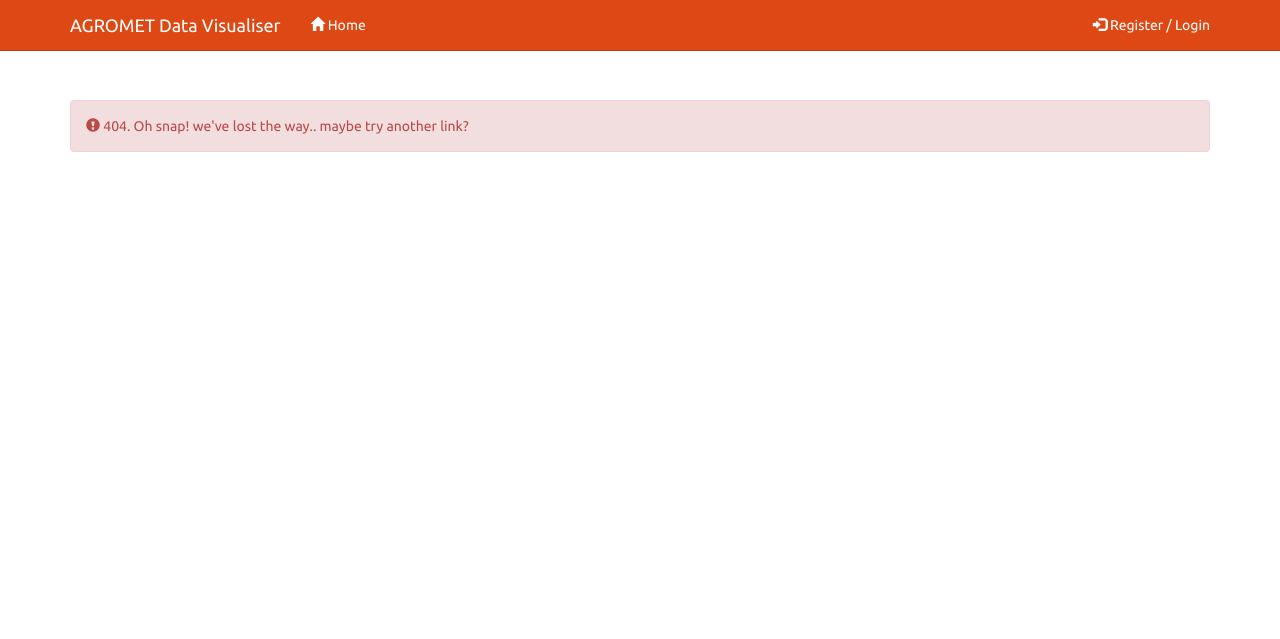
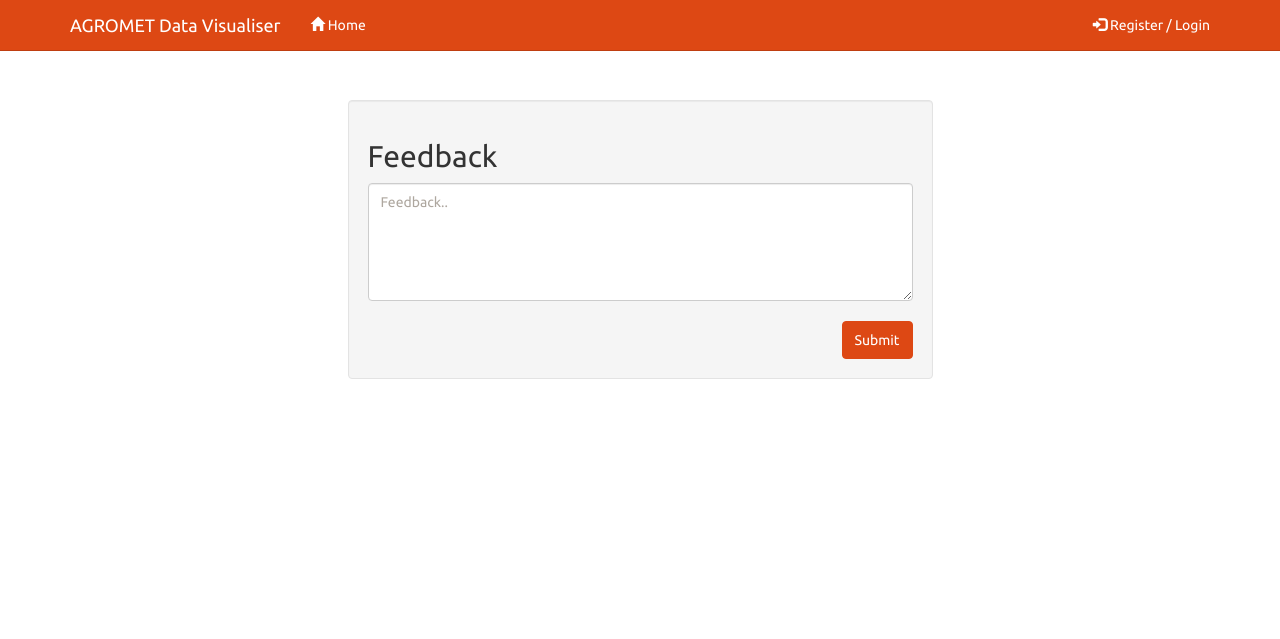
Before and after one commit to darvi-sh/fyp, a PHP site: page /index.php?p=feedback in a window 1280 px wide. Shown: the top 639 px of the page. Run offline with PHP 8.4, Linux system fonts and the light colour scheme.

Commit message:
checking

```diff
--- /dev/null
+++ b/feedback.php
@@ -0,0 +1,9 @@
+<div class="row">
+	<div class="col-md-6 col-sm-6 col-md-offset-3 col-sm-offset-3 well">
+		<form method="post" autocomplete="off" id="feedback_form">
+			<h2>Feedback</h2>
+			<textarea class="form-control" rows="5" id="comment" placeholder="Feedback.."></textarea><br />
+			<button type="submit" class="btn btn-primary pull-right">Submit</button>
+		</form>
+	</div>
+</div>
--- a/header.php
+++ b/header.php
@@ -22,6 +22,7 @@
 						<li><a href="./cp/"><span class="glyphicon glyphicon-cog"></span> Control Panel</a></li>
 						<?php } ?>
 						<li><a href="?p=profile"><span class="glyphicon glyphicon-user"></span> Profile</a></li>
+						<li><a href="?p=feedback"><span class="glyphicon glyphicon-user"></span> Feedback</a></li>
 						<li><a href="?p=logout"><span class="glyphicon glyphicon-log-out"></span> Log out</a></li>
 					</ul>
 				</li>
--- a/profile.php
+++ b/profile.php
@@ -1,5 +1,5 @@
 <div class="row">
-	<div class="col-md-4 col-md-offset-4 col-sm-4 col-sm-offset-4">
+	<div class="col-md-6 col-sm-6 col-md-offset-3 col-sm-offset-3">
 		<?php
 		if (isset($_GET['remove'])) {
 			$sth = $conn->prepare("DELETE FROM `users` WHERE `id` = ?");
@@ -71,7 +71,7 @@ if ($row) {
 ?>
 
 <div class="row">
-	<div class="col-md-4 col-md-offset-4 col-sm-4 col-sm-offset-4 well">
+	<div class="col-md-6 col-sm-6 col-md-offset-3 col-sm-offset-3 well">
 		<form action="./?<?php echo $_SERVER['QUERY_STRING'] ?>" method="post" autocomplete="off">
 			<h2>Edit User</h2>
 			<hr />
```
